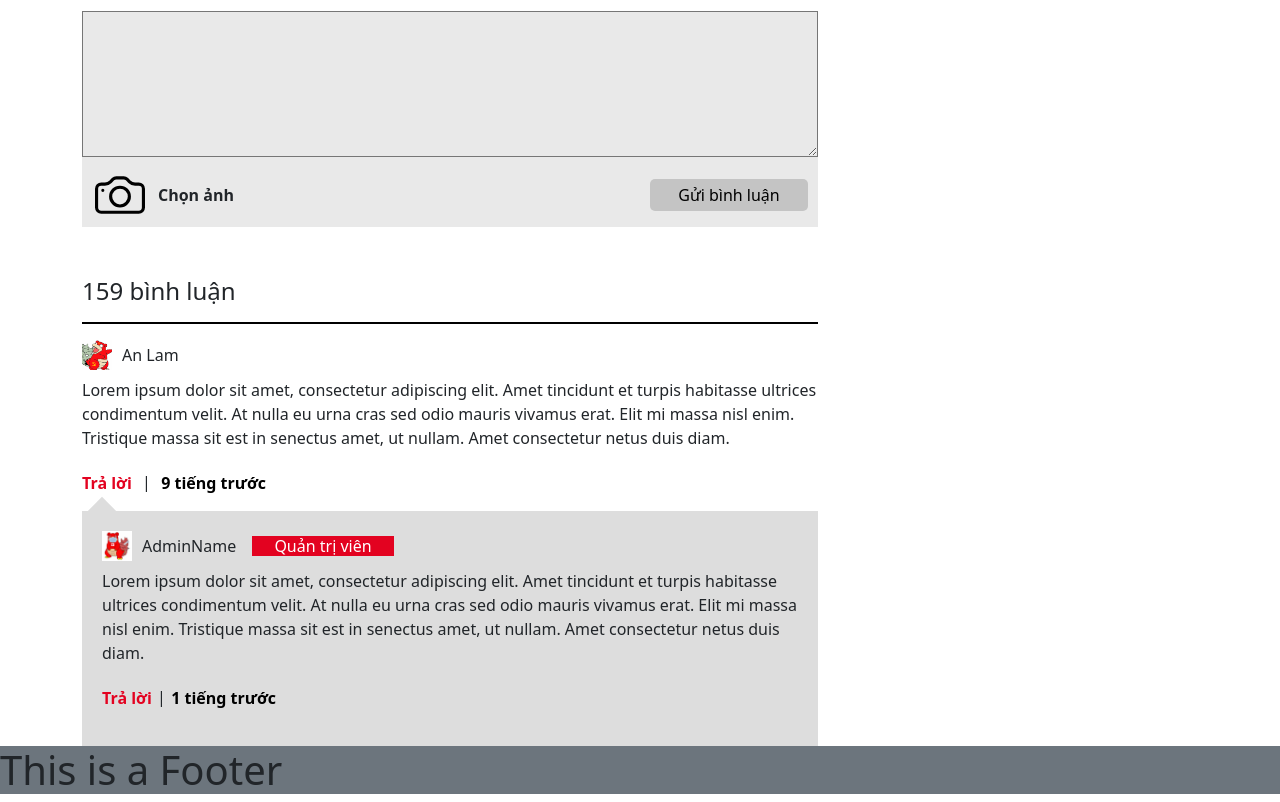
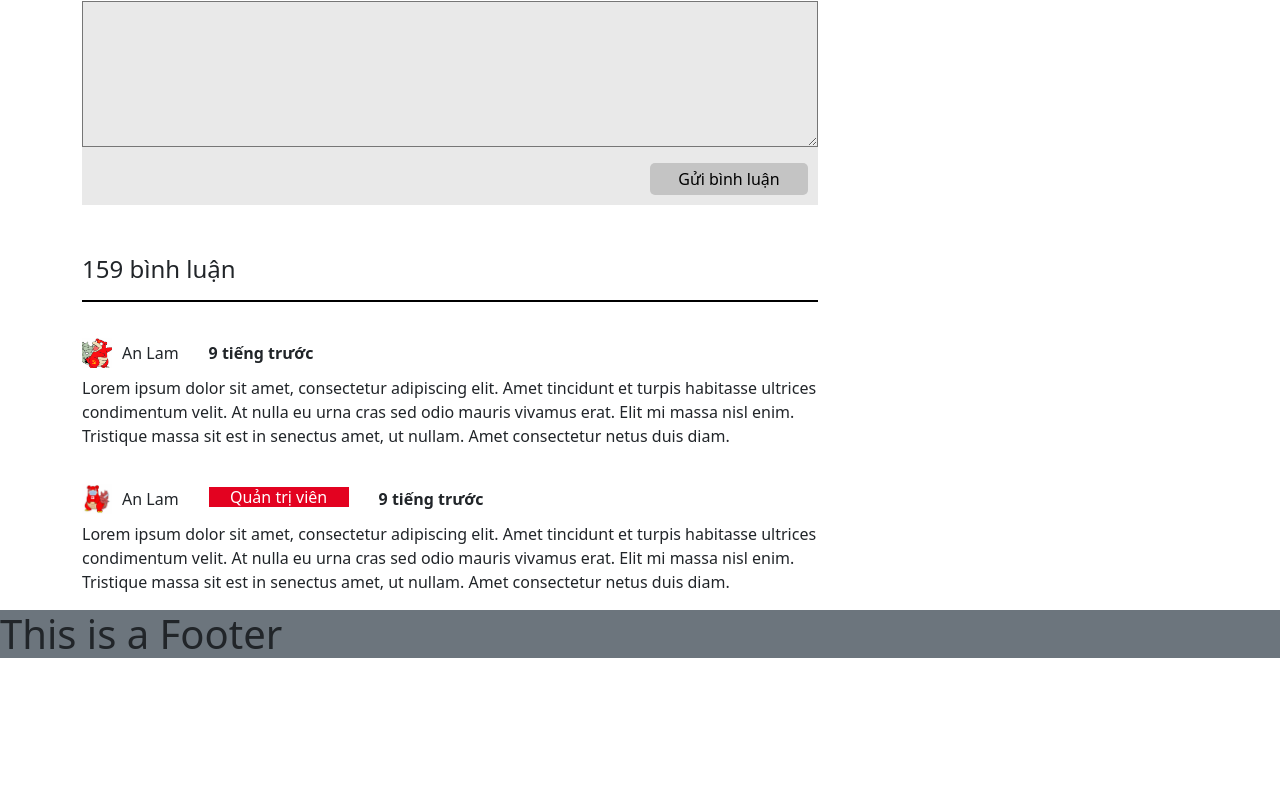
Before and after one commit to PhucNguyenSolver/react-web-programming, a React (Create React App) app in the folder frontend/: page /product-info in a window 1280 px wide. Shown: the part 994-1796 px from the top of the page. After the commit the page ends 1660 px from the top, so only its background shows below. Built offline with nearby package versions, Linux system fonts and the light colour scheme.

Commit message:
bỏ cmt ảnh và reply

```diff
--- a/frontend/src/Components/ProductInfo/index.js
+++ b/frontend/src/Components/ProductInfo/index.js
@@ -1,11 +1,13 @@
 import Header from "../Utils/Header";
 import Footer from "../Utils/Footer";
 import './styles.css';
-import * as Icon from 'react-bootstrap-icons';
+// import * as Icon from 'react-bootstrap-icons';
 import pic1 from './pic1.jpg'
 import pic2 from './pic2.jpg'
 import pic3 from './pic3.jpg'
 import pic4 from './pic4.jpg'
+import avatar from './avatar.png'
+import avatar2 from './avatar2.png'
 
 export default function ProductInfo() {
   document.title="Thông tin sản phẩm";
@@ -103,6 +105,10 @@ export default function ProductInfo() {
                         <td>Giá mới:</td>
                         <td><span className="newPrice">24,990,000đ</span></td>
                       </tr>
+                      <tr>
+                        <td>Đánh giá:</td>
+                        <td>9.5/10</td>
+                      </tr>
                     </tbody>
                   </table>
                   <div className="buttonOrder">
@@ -117,7 +123,7 @@ export default function ProductInfo() {
         </div>
       </div>
     </div>
-    <div className="comment">
+    <div className="commentPart">
       <div className="container">
         <div className="row">
           <div className="col-lg-8">
@@ -125,55 +131,39 @@ export default function ProductInfo() {
               <p>
                 Bình luận của khách hàng về laptop Asus TUF Gaming F15 FX506HCB HN139T
               </p>
-              <div className="picture">
-                <textarea name id cols="100%" rows={6} defaultValue={""} />
-                <div className="anh">
-                  <div style={{display: 'inline-flex', justifyContent: 'space-between', alignItems: 'center', width: '200px'}}>
-                    <label className="btn btn-default">
-                      <Icon.Camera className="camera" style={{width: '50px', height: '50px', fontSize: '40px', color: 'black'}} />
-                      <input type="file" accept="image/*" multiple hidden />
-                    </label>
-                    <p style={{margin: 'auto', flex: 1}}>Chọn ảnh</p>
-                  </div>
-                  <div><button>Gửi bình luận</button></div>
+              <div className="cmtBox">
+                <textarea cols="100%" rows={6} defaultValue={""} />
+                <div className="cmtBtn">
+                  <button>Gửi bình luận</button>
                 </div>
               </div>
             </div>
             <div className="commentList">
               <h4>159 bình luận</h4>
               <hr />
-              <div className="comment1">
-                <span />
-                <h6>An Lam</h6>
+              <div className="comment">
+                <div className="avatar" style={{backgroundImage: "url(" + avatar + ")"}} />
+                <h6 className="userName">An Lam</h6>
+                <div className="role" style={{display:"none"}}></div>
+                <div className="cmtTime">9 tiếng trước</div>
               </div>
               <p>
                 Lorem ipsum dolor sit amet, consectetur adipiscing elit. Amet tincidunt et turpis habitasse ultrices condimentum velit. At nulla eu urna cras sed odio mauris vivamus erat. Elit mi massa nisl enim. Tristique massa sit est in senectus amet, ut nullam. Amet
                 consectetur netus duis diam.
               </p>
-              <div className="replyChoice">
-                <p className="reply">Trả lời</p>
-                <span>|</span>
-                <p className="replyTime">9 tiếng trước</p>
+
+              <div className="comment">
+                <div className="avatar" style={{backgroundImage: "url(" + avatar2 + ")"}} />
+                <h6 className="userName">An Lam</h6>
+                <div className="role">Quản trị viên</div>
+                <div className="cmtTime">9 tiếng trước</div>
               </div>
-              <div className="subreply">
-                <div className="subCmtUserName">
-                  <span />
-                  <h6>AdminName</h6>
-                </div>
-                <div className="square" />
-                <p>
-                  Lorem ipsum dolor sit amet, consectetur adipiscing elit. Amet tincidunt et turpis habitasse ultrices condimentum velit. At nulla eu urna cras sed odio mauris vivamus erat. Elit mi massa nisl enim. Tristique massa sit est in senectus amet, ut nullam. Amet
-                  consectetur netus duis diam.
-                </p>
-                <div className="replyChoice">
-                  <p className="reply">Trả lời</p>
-                  <span>|</span>
-                  <p className="replyTime">1 tiếng trước</p>
-                </div>
-                <div className="role">
-                  <p>Quản trị viên</p>
-                </div>
-              </div>
+              <p>
+                Lorem ipsum dolor sit amet, consectetur adipiscing elit. Amet tincidunt et turpis habitasse ultrices condimentum velit. At nulla eu urna cras sed odio mauris vivamus erat. Elit mi massa nisl enim. Tristique massa sit est in senectus amet, ut nullam. Amet
+                consectetur netus duis diam.
+              </p>
+
+
             </div>
           </div>
         </div>
--- a/frontend/src/Components/ProductInfo/styles.css
+++ b/frontend/src/Components/ProductInfo/styles.css
@@ -29,19 +29,6 @@ th {
     width: 100%;
     height: 100%;
 }
-
-
-/* .center {
-    justify-content: center;
-    display: flex;
-} */
-
-
-/* .subDetails {
-    width: 100%;
-    transform: translateY(25%);
-    overflow: hidden;
-} */
 
 .image {
     display: flex;
@@ -86,10 +73,10 @@ th {
     justify-content: space-between;
 }
 
-.anh {
+.cmtBtn {
     display: flex;
-    justify-content: space-between;
-    align-items: center;
+    justify-content: end;
+    /* align-items: flex-end; */
 }
 
 .buttonOrder button {
@@ -104,14 +91,14 @@ th {
 }
 
 .comment {
-    padding-top: 50px;
+    padding-top: 20px;
 }
 
 .userComment p {
     font-weight: bold;
 }
 
-.picture {
+.cmtBox {
     background-color: #e9e9e9;
 }
 
@@ -121,12 +108,12 @@ th {
     line-height: 100%;
 }
 
-.picture textarea {
+.cmtBox textarea {
     width: 100%;
     background-color: #e9e9e9;
 }
 
-.picture button {
+.cmtBox button {
     margin: 10px;
     border: none;
     width: 158px;
@@ -145,100 +132,46 @@ hr {
     opacity: 1;
 }
 
-.comment1 {
+.comment {
     display: flex;
 }
 
-.comment1 span {
-    display: inline-block;
+.avatar {
     width: 30px;
     height: 30px;
     background-color: gray;
     border: 0px black solid;
-    background-image: url(avatar.png);
     background-size: 100%;
 }
 
-.comment1 h6 {
+.userName {
     height: 30px;
     line-height: 30px;
     padding-left: 10px;
 }
 
-.subCmtUserName {
-    display: flex;
+.role {
+    width: 140px;
+    height: 20px;
+    background-color: #e30220;
+    color: white;
+    text-align: center;
+    line-height: 20px;
+    position: relative;
+    margin-left: 30px;
+    top: 3px;
 }
 
-.subCmtUserName span {
-    display: inline-block;
-    width: 30px;
-    height: 30px;
-    background-color: gray;
-    border: 0px black solid;
-    background-image: url(avatar2.png);
-    background-size: 100%;
+.cmtTime {
+    padding-left: 30px;
+    font-weight: bold;
+    line-height: 30px;
 }
 
-.subCmtUserName h6 {
-    height: 30px;
-    line-height: 30px;
-    padding-left: 10px;
-}
-
-.reply,
-.replyTime {
-    padding-top: 5px;
-    color: #e30220;
-    font-weight: bold;
-    cursor: pointer;
-}
-
-.replyChoice {
-    display: flex;
-    justify-content: space-between;
-    width: 25%;
-}
-
-.replyChoice span {
-    padding-top: 4px;
-}
-
-.replyTime {
-    color: black;
-}
-
-.subreply {
-    background-color: #dddddd;
-    position: relative;
-    padding: 20px;
-}
-
-.square {
-    width: 20px;
-    height: 20px;
-    transform: rotate(45deg);
-    background-color: #dddddd;
-    position: absolute;
-    top: -10px;
-    left: 10px;
-}
-
-.pl-10 {
+/* .pl-10 {
     padding-left: 10px;
 }
 
 .pt-20 {
     padding-top: 20px;
-}
-
-.role {
-    width: 142px;
-    height: 20px;
-    background-color: #e30220;
-    color: white;
-    text-align: center;
-    line-height: 20px;
-    position: absolute;
-    top: 25px;
-    left: 170px;
-}
+} */
```
